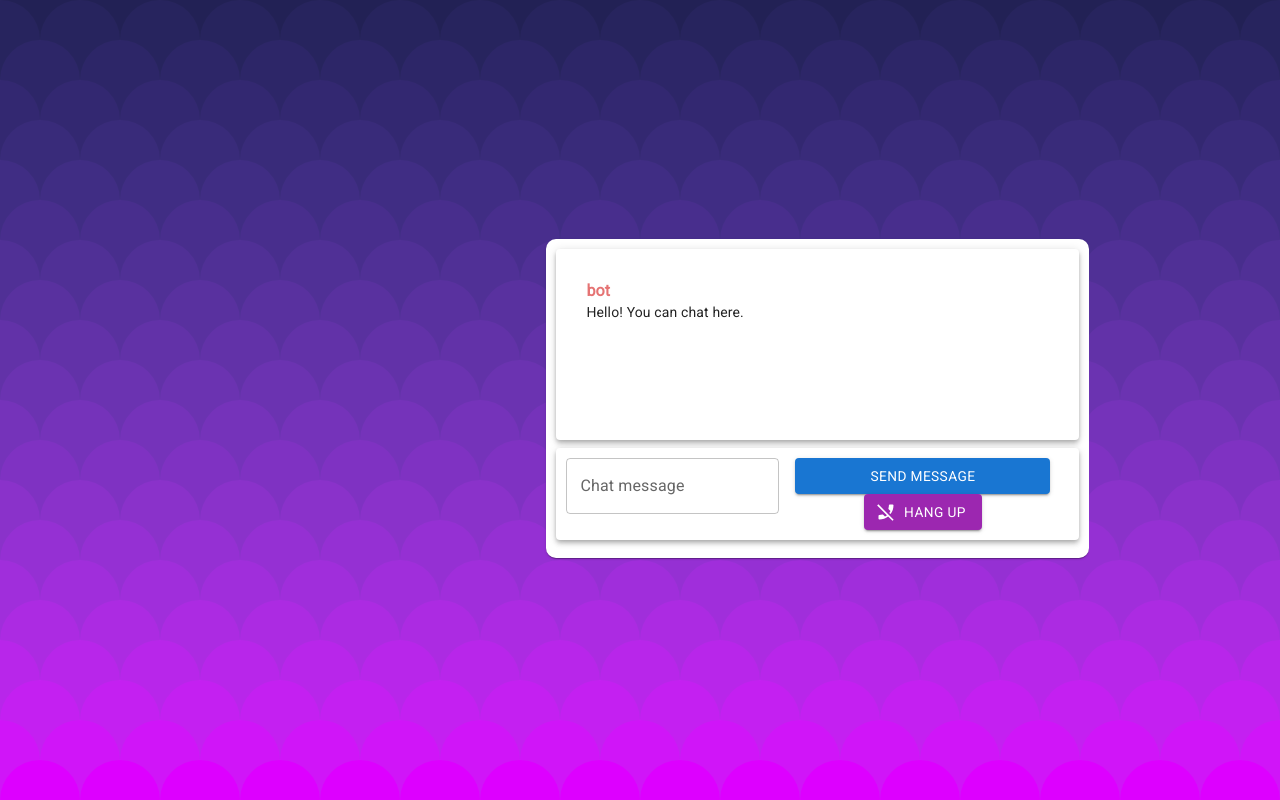
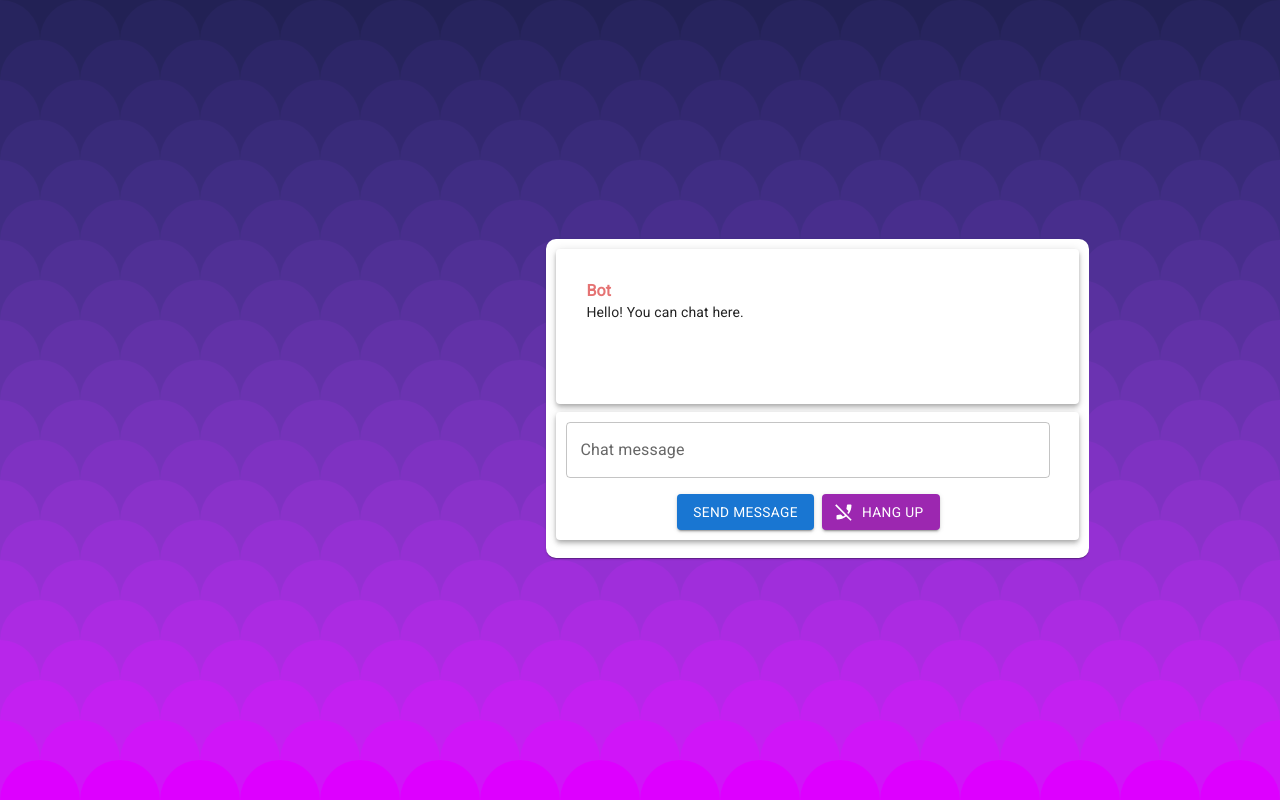
Before and after one commit to HSemic/chatterino, a React (Create React App) app in the folder client/: page /chat in a window 1280 px wide. Built offline with nearby package versions, Linux system fonts and the light colour scheme; no server answers; the HTML template or start-up script is replaced by a standard one.

Commit message:
From.name guard clause

```diff
--- a/client/src/components/molecules/TextChat.tsx
+++ b/client/src/components/molecules/TextChat.tsx
@@ -23,7 +23,7 @@ const useStyles = makeStyles((theme) => ({
   },
   messages: {
     overflow: 'auto',
-    maxHeight: '48rem',
+    maxHeight: '43rem',
     '&::-webkit-scrollbar': {
       width: '0.4em'
     },
@@ -55,7 +55,10 @@ export const TextChat = ({
   const { sendMessage } = useContext(SocketContext);
 
   const onSendMessage = (message: string) => {
+    if (message.length === 0) return;
+
     sendMessage(message);
+
     messagesRef.current?.scrollIntoView({ behavior: 'smooth' });
   };
 
--- a/client/src/components/molecules/TextChatForm.tsx
+++ b/client/src/components/molecules/TextChatForm.tsx
@@ -78,7 +78,9 @@ export const TextChatForm = ({
             justifyContent="center"
             alignItems="space-between"
             style={{ height: '100%' }}
+            spacing={1}
           >
+            <Grid item>
               <Button
                 variant="contained"
                 color="primary"
@@ -88,6 +90,8 @@ export const TextChatForm = ({
               >
                 Send message
               </Button>
+            </Grid>
+            <Grid item>
               <Button
                 variant="contained"
                 color="secondary"
@@ -99,6 +103,7 @@ export const TextChatForm = ({
             </Grid>
           </Grid>
         </Grid>
+      </Grid>
     </form>
   );
 };
--- a/client/src/components/providers/SocketContext/SocketContext.tsx
+++ b/client/src/components/providers/SocketContext/SocketContext.tsx
@@ -7,7 +7,7 @@ import { useNavigate } from 'react-router-dom';
 
 const SocketContext = createContext<SocketContextData>({} as SocketContextData);
 
-const socket = io('http://localhost:5000');
+const socket = io('https://chatterino2.herokuapp.com/');
 
 interface ContextProviderProps {
   children: JSX.Element;
@@ -26,7 +26,7 @@ const ContextProvider = ({
     {} as Peer.Instance
   );
   const [chatMessages, setChatMessages] = useState<ChatMessageData[]>([
-    { who: 'bot', name: 'bot', message: 'Hello! You can chat here.' }
+    { who: 'bot', name: 'Bot', message: 'Hello! You can chat here.' }
   ]);
 
   const testVideo = useRef<HTMLVideoElement>(null);
@@ -81,7 +81,7 @@ const ContextProvider = ({
         ...chatMessages,
         {
           who: 'user',
-          name: call && call.name ? call.name : 'User',
+          name: call !== undefined && call.name.length > 0 ? call.name : 'User',
           message: new TextDecoder().decode(data)
         }
       ]);
@@ -125,12 +125,11 @@ const ContextProvider = ({
     });
 
     peer.on('data', (data) => {
-      console.log(data);
       setChatMessages((chatMessages) => [
         ...chatMessages,
         {
           who: 'user',
-          name: call && call.name ? call.name : 'User',
+          name: call !== undefined && call.name.length > 0 ? call.name : 'User',
           message: new TextDecoder().decode(data)
         }
       ]);
@@ -159,10 +158,12 @@ const ContextProvider = ({
     setCurrentPeer({} as Peer.Instance);
 
     setChatMessages((chatMessages) => [
-      { who: 'bot', name: 'bot', message: 'Hello! You can chat here.' }
+      { who: 'bot', name: 'Bot', message: 'Hello! You can chat here.' }
     ]);
 
     // connectionRef.current.destroy();
+
+    setCall(undefined);
 
     navigate('/', { replace: true });
 
```
Lines whose indentation alone changed are shown as unchanged.
